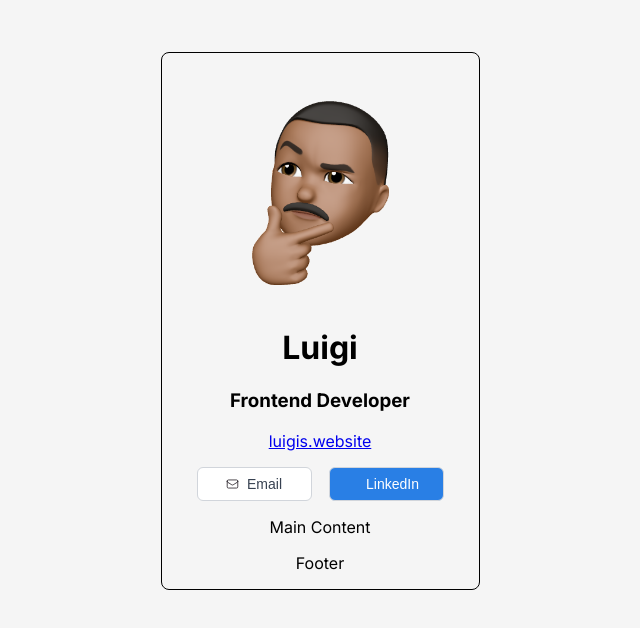
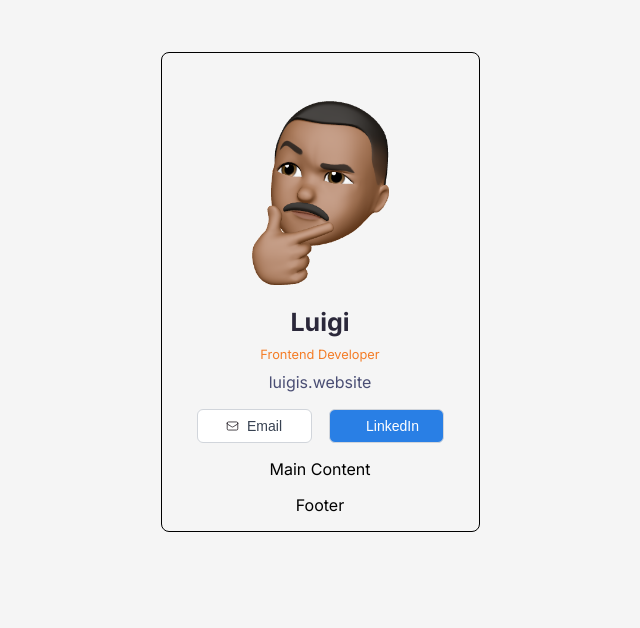
Before and after one commit to mandelbrojt/digital-card, a React (Vite) app in the folder digital-card/: page / in a window 1280 px wide. Shown: the top 628 px of the page, without its empty margins (320-960 px from the left). Built offline with nearby package versions, Linux system fonts and the light colour scheme.

Commit message:
Add style to intro section

```diff
--- a/digital-card/src/index.css
+++ b/digital-card/src/index.css
@@ -18,6 +18,38 @@ body {
 .avatar-img {
     width: 250px;
     height: 250px;
+}
+
+/* INTRO SECTION STYLES */
+
+.intro-section {
+    display: flex;
+    flex-direction: column;
+    align-items: center;
+    justify-content: center;
+    gap: 10px;
+    margin-bottom: 17px;
+}
+
+.user-name, .user-role, .short-link {
+    margin: 0;
+}
+
+.user-name {
+    color: #2B283A;
+    font-weight: 700;
+    font-size: 25px;
+}
+
+.user-role {
+    color: #F47D27;
+    font-weight: 400;
+    font-size: 12.8px;
+}
+
+.portfolio-link, .portfolio-link:visited {
+    color: #4A4E74;
+    text-decoration: none;
 }
 
 /* CONTACT SECTION STYLES */
```
